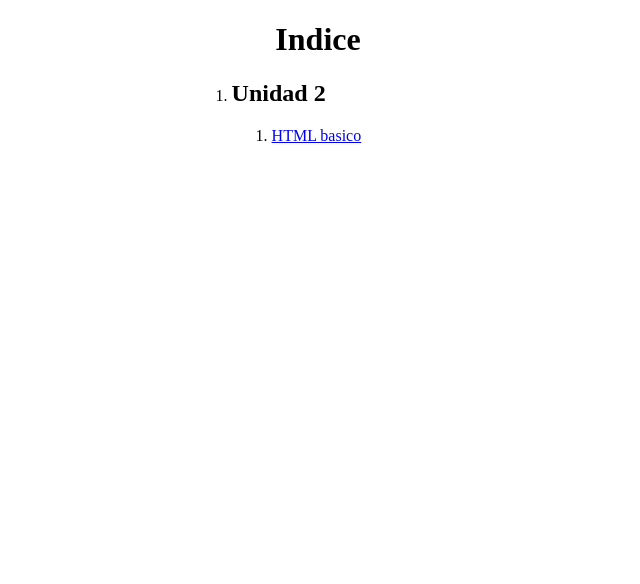
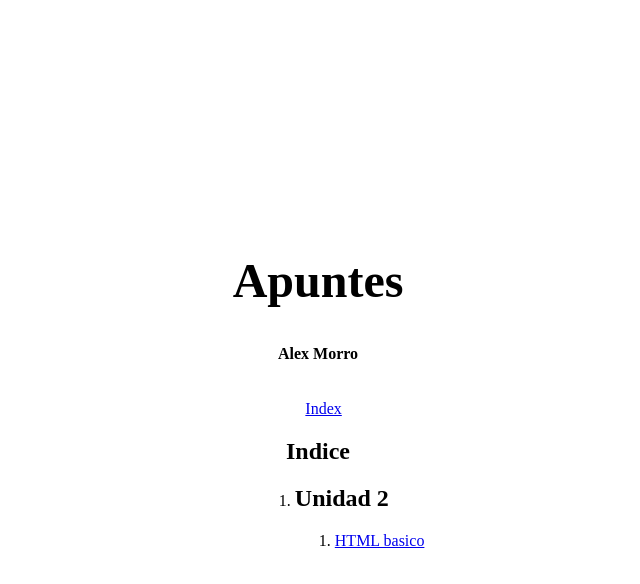
Before and after one commit to AlexMorro55/Apuntes-LMG-DAM, a plain HTML site: page index.html in a window 1280 px wide. Shown: the whole page, without its empty margins (322-962 px from the left). Drawn offline with Linux system fonts and the light colour scheme.

Commit message:
second commit

```diff
--- a/index.html
+++ b/index.html
@@ -7,8 +7,12 @@
 </head>
 <body>
 
-	<h1 style="text-align: center;">Indice</h1>
-	<ol style="margin-left: 40%;">
+		<h1 style="text-align: center;font-size: 300%;margin-top: 20%;">Apuntes</h1>
+	<h6 style="text-align: center;font-size: 100%;">Alex Morro</h6>
+	<a href="index.html" style="text-align: center;font-size: 100%;margin-left: 49%;">Index</a>
+
+	<h2 style="text-align: center;">Indice</h2>
+	<ol style="margin-left: 45%;">
 		<li>
 			<h2>Unidad 2</h2>
 			<ol>
```
Also changed, not shown: apuntes.html (deleted, +0 -15 lines).
